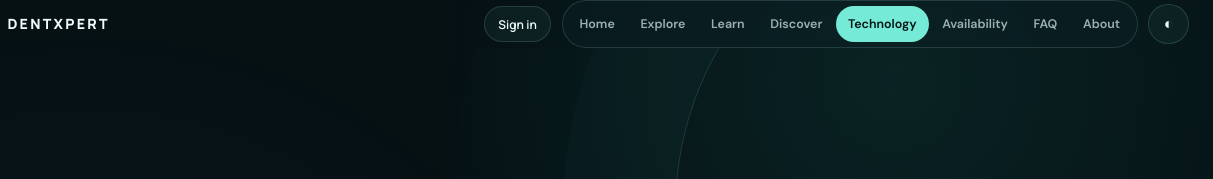
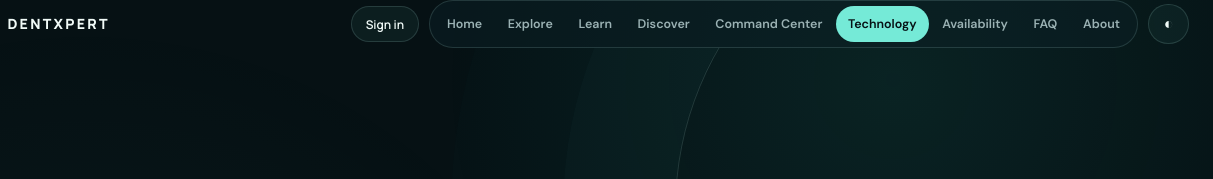
Before and after one commit to Reyansh-15/dentxpert-home-scanner, a website: page website2/technology.html in a window 1280 px wide. Shown: the top 179 px of the page, 67-1280 px from the left. Drawn offline with Linux system fonts and the light colour scheme.

Commit message:
Add command center navigation

```diff
--- a/website2/technology.html
+++ b/website2/technology.html
@@ -1,4 +1,4 @@
-<!doctype html><html lang="en"><head><meta charset="utf-8"><meta name="viewport" content="width=device-width,initial-scale=1"><meta name="description" content="A proposed DentXpert architecture with unresolved engineering questions."><title>Technology | DentXpert research concept</title><link rel="stylesheet" href="site.css"><script src="insforge-config.js" defer></script><script src="site.js" defer></script><script src="auth.js" defer></script></head><body><a class="skip" href="#main">Skip to content</a><header><div class="wrap top"><a class="brand" href="home.html"><span class="brand-mark">D</span>DENTXPERT</a><div class="nav-shell"><button class="menu-button" id="menu-button" aria-controls="primary-nav" aria-expanded="false">Menu</button><nav id="primary-nav" aria-label="Main navigation"><a href="home.html">Home</a><a href="explore.html">Explore</a><a href="learn.html">Learn</a><a href="discover.html">Discover</a><a href="technology.html" aria-current="page">Technology</a><a href="pricing.html">Availability</a><a href="faq.html">FAQ</a><a href="about.html">About</a></nav><button class="icon-button" id="theme-toggle" aria-pressed="false" aria-label="Toggle color theme">◐</button></div></div></header>
+<!doctype html><html lang="en"><head><meta charset="utf-8"><meta name="viewport" content="width=device-width,initial-scale=1"><meta name="description" content="A proposed DentXpert architecture with unresolved engineering questions."><title>Technology | DentXpert research concept</title><link rel="stylesheet" href="site.css"><script src="insforge-config.js" defer></script><script src="site.js" defer></script><script src="auth.js" defer></script></head><body><a class="skip" href="#main">Skip to content</a><header><div class="wrap top"><a class="brand" href="home.html"><span class="brand-mark">D</span>DENTXPERT</a><div class="nav-shell"><button class="menu-button" id="menu-button" aria-controls="primary-nav" aria-expanded="false">Menu</button><nav id="primary-nav" aria-label="Main navigation"><a href="home.html">Home</a><a href="explore.html">Explore</a><a href="learn.html">Learn</a><a href="discover.html">Discover</a><a href="command-center.html">Command Center</a><a href="technology.html" aria-current="page">Technology</a><a href="pricing.html">Availability</a><a href="faq.html">FAQ</a><a href="about.html">About</a></nav><button class="icon-button" id="theme-toggle" aria-pressed="false" aria-label="Toggle color theme">◐</button></div></div></header>
 <main id="main"><section class="page-hero wrap"><p class="eyebrow">Proposed architecture</p><h1>A system diagram, not demonstrated capability.</h1><p class="lead">The layers below explain a possible research structure. Sensor selection, processing, performance, and user outcomes are untested hypotheses.</p></section><div class="wrap"><aside class="status-strip"><span class="status-icon">i</span><div><strong>No validated technology</strong><p>No working device, validated AI model, diagnostic accuracy, clinical validation, or regulatory approval exists. This site does not replace professional dental care.</p></div></aside></div>
 <section class="section"><div class="wrap"><div class="section-head"><div><p class="kicker">Hypothetical flow</p><h2>Four layers to investigate.</h2></div><p>A responsible program would test each layer independently, define failure modes, and prevent uncertain output from being presented as medical fact.</p></div><div class="flow"><article class="flow-step"><p class="label">01 · Capture</p><h3>Imaging research</h3><p>Sensor and illumination approach unresolved.</p></article><article class="flow-step"><p class="label">02 · Process</p><h3>Quality checks</h3><p>Feasibility and reliability untested.</p></article><article class="flow-step"><p class="label">03 · Explain</p><h3>Information design</h3><p>Plain language without diagnosis or false reassurance.</p></article><article class="flow-step"><p class="label">04 · Protect</p><h3>Privacy controls</h3><p>Minimize data and make consent meaningful.</p></article></div></div></section>
 <section class="section"><div class="wrap feature-stage"><article class="feature-main"><p class="label">Design requirement</p><h2>Uncertainty must travel with the output.</h2><p>Any future interface would need to show limitations, distinguish image quality from health meaning, and direct users toward professional review when appropriate.</p></article><div class="feature-stack"><article class="panel"><p class="label">Data principle</p><h3>Collect less by default</h3><p>This website collects no personal or medical information. Any future research should start with the same data-minimization principle.</p></article><article class="panel"><p class="label">Human factor</p><h3>Design for different abilities</h3><p>Reach, vision, dexterity, language, and cognitive load belong in early testing—not as late additions.</p></article></div></div></section></main>
```
